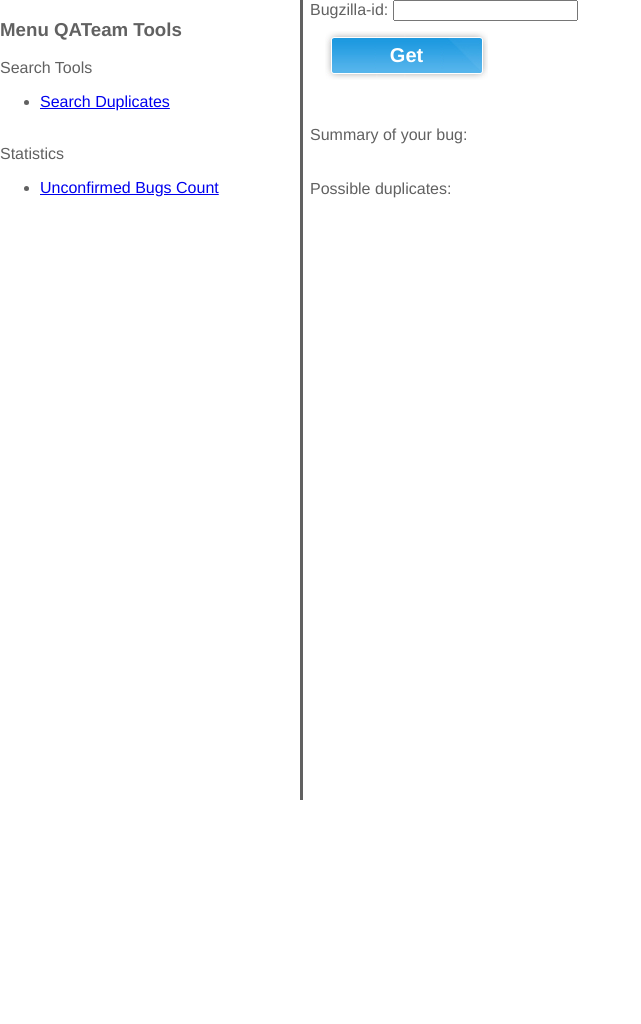
After one commit to tdf/www-bugassistant, a PHP site: page /qateam/searchDuplicate.html in a window 1280 px wide. The commit adds this page. Shown: the whole page, without its empty margins (0-641 px from the left). Run offline with PHP 8.4, Linux system fonts and the light colour scheme.

Commit message:
created a qateam tools directory

```diff
--- a/bug/bug.css
+++ b/bug/bug.css
@@ -43,7 +43,7 @@
 }
 
 .button {
-    margin: 10px 15px 10px auto;
+    margin: 10px 15px;
     background: url('images/button.png') no-repeat;
     width: 163px;
     height: 49px;
@@ -515,3 +515,15 @@
 .skin {
     display: none;
 }
+
+/* for QA-tools */
+.menu {
+    position: fixed;
+    width: 300px;
+    border-right-style: solid;
+    height: 100%;
+}
+
+.page {
+    padding-left: 310px;
+}
--- /dev/null
+++ b/bug/qateam/searchDuplicate.html
@@ -0,0 +1,55 @@
+<!DOCTYPE html PUBLIC "-//W3C//DTD HTML 4.01//EN" "http://www.w3.org/TR/html4/strict.dtd">
+<html>
+<!--
+    This file is part of the LibreOffice BSA project.
+
+    This program is free software: you can redistribute it and/or modify
+    it under the terms of the GNU General Public License as published by
+    the Free Software Foundation, either version 3 of the License, or
+    (at your option) any later version.
+
+    This program is distributed in the hope that it will be useful,
+    but WITHOUT ANY WARRANTY; without even the implied warranty of
+    MERCHANTABILITY or FITNESS FOR A PARTICULAR PURPOSE.  See the
+    GNU General Public License for more details.
+
+    You should have received a copy of the GNU General Public License
+    along with this program.  If not, see <http:www.gnu.org/licenses/>.
+-->
+  <head>
+    <title>QATeam Tools</title>
+    <meta http-equiv="Content-type" content="text/html;charset=UTF-8">
+    <script type="text/javascript" src="../jquery-1.10.1.min.js?1386183915"></script>
+    <script type="text/javascript" src="../jquery.xmlrpc.min.js?1386183915"></script>
+    <script type="text/javascript" src="../bugzilla.js?1386183915"></script>
+    <script type="text/javascript" src="tools.js?1386183915"></script>
+    <link rel="stylesheet" href="../bug.css?1386183915" type="text/css" media="screen">
+  </head>
+  <body>
+    <div class="menu"></div>
+    <div class="page">
+      <div class="input">
+        Bugzilla-id: <input class="bugNumber" type="number" size="6">
+      </div>
+      <div class="button">Get</div>
+      <br />
+      <br />
+      Summary of your bug:
+      <div class="bug"></div>
+      <br />
+      <br />
+      Possible duplicates:
+      <div class="related_bugs">
+      </div>
+    </div>
+
+    <script type="text/javascript">
+      $.tools.main();
+    </script>
+    <!--[if LT IE  8]>
+        <script>
+          unsupported = true;
+        </script>
+    <![endif]-->
+  </body>
+</html>
--- /dev/null
+++ b/bug/qateam/tools.js
@@ -0,0 +1,73 @@
+//
+//     This program is free software: you can redistribute it and/or modify
+//     it under the terms of the GNU General Public License as published by
+//     the Free Software Foundation, either version 3 of the License, or
+//     (at your option) any later version.
+//
+//     This program is distributed in the hope that it will be useful,
+//     but WITHOUT ANY WARRANTY; without even the implied warranty of
+//     MERCHANTABILITY or FITNESS FOR A PARTICULAR PURPOSE.  See the
+//     GNU General Public License for more details.
+//
+//     You should have received a copy of the GNU General Public License
+//     along with this program.  If not, see <http://www.gnu.org/licenses/>.
+//
+(function($) {
+
+    $.tools = {
+
+        window: window,
+	summary: '',
+	searchDuplicatesAgain: false,
+	url: 'https://www.libreoffice.org/bugassistant/libreoffice/bug',
+
+        refresh_related_bugs_return: function (bugs) {
+            var bug_urls = [];
+            for(var i = 0; i < bugs.length; i++) {
+                bug_urls.push('<a href="' + $.bugzilla.url + '/show_bug.cgi?id=' + bugs[i].id + '" target="_blank">' + bugs[i].summary + '</a>');
+            }
+            $('.related_bugs').empty();
+            if (bug_urls.length > 0) {
+                $('.related_bugs').html('<div class="bugs">' + bug_urls.join('</div><div class="bugs">') + '</div>');
+            } else {
+                $('.related_bugs').html("No related bugs found.");
+            }
+            if ($.tools.searchDuplicatesAgain) {
+                $.tools.refresh_related_bugs();
+            }
+        },
+
+        refresh_related_bugs: function() {
+            $.tools.searchDuplicatesAgain = false;
+            var answer = $.bugzilla.searchDuplicates($.tools.summary, $.tools.refresh_related_bugs_return /*Is a function*/);
+            if (!answer) {
+                $.tools.searchDuplicatesAgain = true;
+            }
+        },
+
+	get_bug: function() {
+          var bugs = $.bugzilla.getBug( $(".bugNumber").val() );
+	  $(".bug").html('<div class="bugs"><a href="' + $.bugzilla.url + '/show_bug.cgi?id=' + bugs[0].id + '" target="_blank">' + bugs[0].summary + '</a>');
+	  $.tools.summary = bugs[0].summary;
+	},
+
+	menu: function() {
+	  var menu = '<h3>Menu QATeam Tools</h3>Search Tools<ul>';
+	  menu+= '<li><a href="' + $.tools.url + '/qateam/searchDuplicate.html">Search Duplicates</a></li>';
+	  menu+= '</ul><br />Statistics<ul>';
+	  menu+= '<li><a href="' + $.tools.url + '/qateam/unconfirmedBugsCount.html">Unconfirmed Bugs Count</a></li>';
+	  menu+= '</ul>';
+	  $(".menu").html(menu);
+	},
+
+        main: function() {
+	  $('.button').click(function() {
+              $("body").css("cursor", "progress");
+	      $.tools.get_bug();
+	      $.tools.refresh_related_bugs();
+	  });
+	  $.tools.menu();
+        }
+    };
+
+})(jQuery);
```
Also changed, not shown: bug/qateam/index.html (added, +44 -0 lines), 1 other file.
